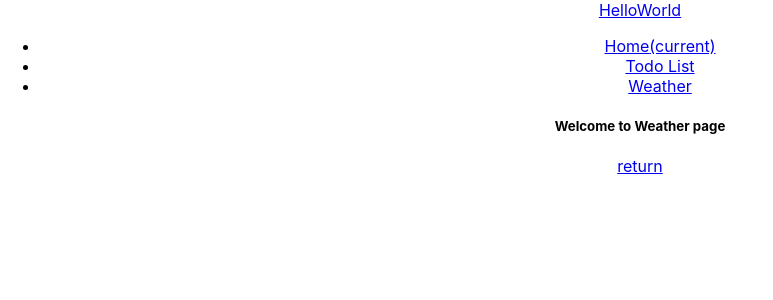
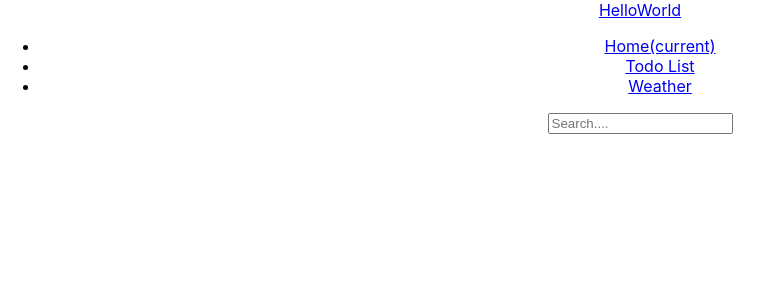
Before and after one commit to localboy/helloworld, a React (Create React App) app: page /weather in a window 1280 px wide. Shown: the top 300 px of the page, without its empty margins (0-773 px from the left). Built offline with nearby package versions, Linux system fonts and the light colour scheme; the HTML template or start-up script is replaced by a standard one.

Commit message:
weather componnt complete

```diff
--- a/src/components/Weather.js
+++ b/src/components/Weather.js
@@ -1,11 +1,96 @@
-import React from 'react';
+import React, {useState} from 'react';
 import { Link } from 'react-router-dom';
 
+const api = {
+    key: "76e70a78e71a96d5f44504f7f9293220",
+    base: "https://api.openweathermap.org/data/2.5/"
+}
+
 const Weather = () => {
+    const [query, setQuery] = useState('')
+    const [weather, setWeather] = useState({})
+    const [upComming, setComming] = useState({})
+    const date = new Date()
+    const days = ['Sunday', 'Monday', 'Tuesday', 'Wednesday', 'Thursday', 'Friday', 'Saturday'];
+    const months = ['Jan','Feb','Mar','Apr','May','Jun','Jul','Aug','Sep','Oct','Nov','Dec'];
+
+    const timeConverter=(UNIX_timestamp)=>{
+        const a = new Date(UNIX_timestamp * 1000);
+        const year = a.getFullYear();
+        const month = months[a.getMonth()];
+        const date = a.getDate();
+        const time = date + ' ' + month;
+        return time;
+      }
+
+    const search = evt => {
+        if (evt.key == 'Enter'){
+            fetch(`${api.base}weather?q=${query}&units=metric&APPID=${api.key}`)
+            .then(res=>res.json())
+            .then(result=>{
+                setWeather(result);
+                setQuery('');
+                const lat = result.coord.lat;
+                const lon = result.coord.lon;
+                fetch(`${api.base}onecall?lat=${lat}&lon=${lon}&units=metric&exclude=current,minutely,hourly&appid=${api.key}`)
+                .then(res => res.json())
+                .then(result=>{
+                    setComming(result);
+                    console.log(result)
+                })
+            });
+        }
+    }
     return (
-        <div>
-            <h5>Welcome to Weather page</h5>
-            <Link to='/'>return</Link>
+        <div className="row justify-content-center pt-3">
+            <div className="col-md-8 col-sm-10 col-xs-12 page-content page-container" id="page-content">
+                <div className="search-box mb-2">
+                    <input type="text"
+                        className="search-bar form-control"
+                        placeholder="Search...."
+                        onChange={e => setQuery(e.target.value)}
+                        value={query}
+                        onKeyPress={search}
+                    />
+                </div>
+                {(typeof weather.main !='undefined')?
+                <div className="grid-margin stretch-card">
+                    <div className="card card-weather">
+
+                        <div className="card-body">
+                            <div className="weather-date-location">
+                                <h3>{days[date.getDay()]}</h3>
+                                <p className="text-gray">
+                                    <span className="weather-date">{timeConverter(weather.dt)}</span>
+                                    <span className="weather-location">{weather.name}, {weather.sys.country}</span>
+                                </p>
+                            </div>
+                            <div className="weather-data d-flex">
+                                <div className="mr-auto">
+                                    <h4 className="display-3">{Math.round(weather.main.temp)} <span className="symbol">°</span>C</h4>
+                                    <p> {weather.weather[0].main} </p>
+                                </div>
+                            </div>
+                        </div>
+                        {(typeof upComming.daily != 'undefined')?
+                        <div className="card-body p-0">
+                            <div className="d-flex weakly-weather">
+                                {upComming.daily.map((w, index)=>{
+                                    if(index != 0){
+                                    return (
+                                        <div className="weakly-weather-item" key={index}>
+                                            <p className="mb-0"> {Math.round(w.temp.day)}° </p>
+                                            <p className="mb-0"> {timeConverter(w.dt)} </p> <i className="mdi mdi-weather-cloudy"></i>
+                                            <p className="mb-0">{w.weather[0].main}</p>
+                                        </div>
+                                    )}
+                                })}
+                            </div>
+                        </div>:''}
+                    </div>
+                </div>:null}
+
+            </div>
         </div>
     );
 };
```
